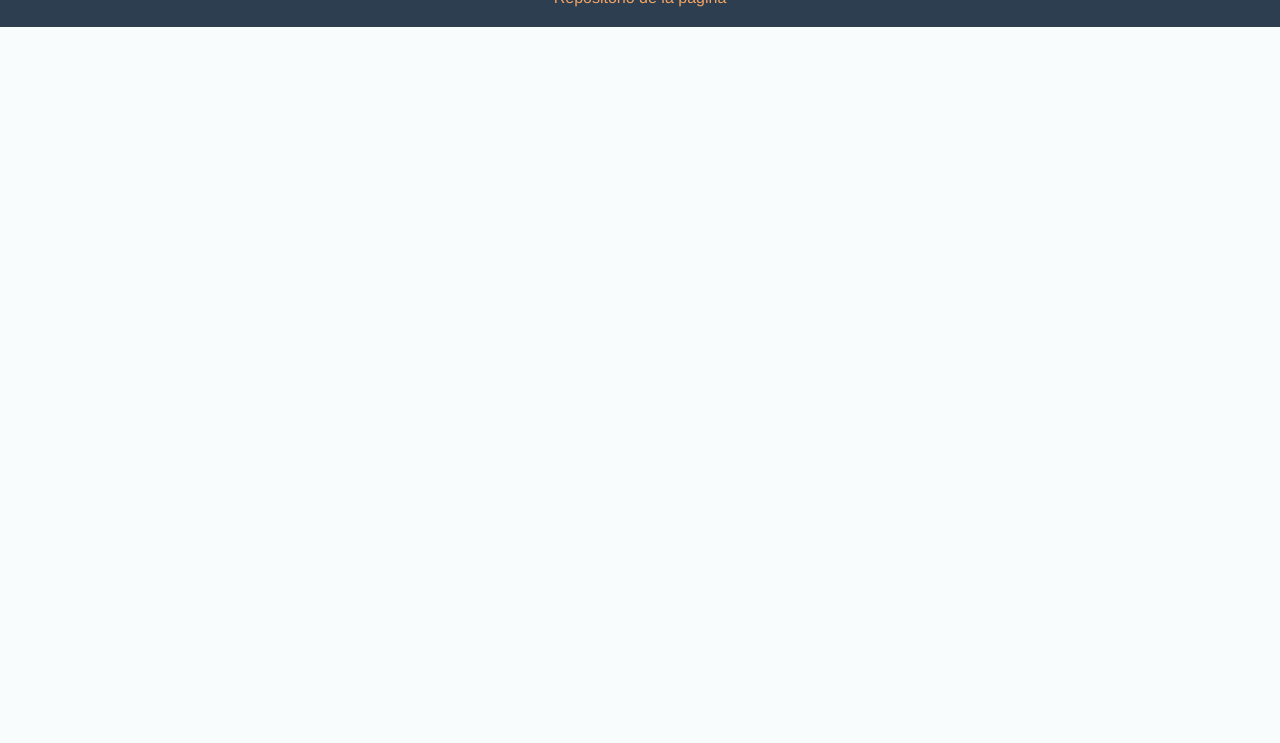
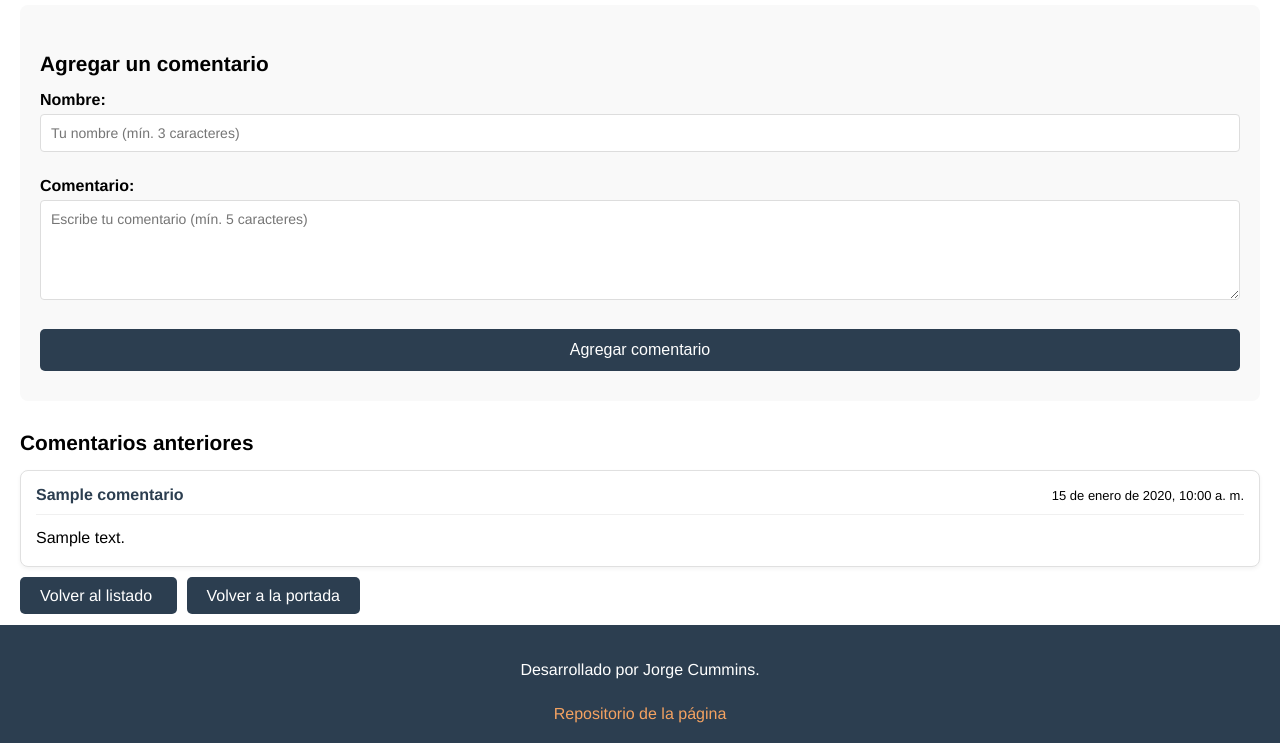
Before and after one commit to JorgeCSH/desarrollo_web_jorge_cummins, a Flask app: page /adoption-list/1 in a window 1280 px wide. Shown: the part 821-1564 px from the top of the page. Before the commit the page ends 848 px from the top, so only its background shows below. Run offline with Flask 3, Linux system fonts and the light colour scheme; tables that the repository leaves empty hold one stand-in row (values such as "Sample post").

Commit message:
feat: add comments functionality ok, nuevo mega hiper commit, en este caso añado todo lo relacionado con los comentarios....debi haber hecho otro commit, cerre pycharm y despues borre y clone el repo sin guardar :(

```diff
--- a/Tarea_3/app.py
+++ b/Tarea_3/app.py
@@ -3,6 +3,7 @@ from utils.validations import *
 from flask_cors import cross_origin
 import database.db as db
 from werkzeug.utils import secure_filename
+
 import hashlib
 import filetype
 import os
@@ -117,5 +118,32 @@ def avisos_por_mes():
     datos = db.get_avisos_por_mes()
     return jsonify(datos)
 
+
+@app.route('/api/avisos/<int:aviso_id>/comentarios', methods=['POST'])
+@cross_origin(origin="*", supports_credentials=True)
+def agregar_comentario(aviso_id):
+    aviso = db.get_aviso_detalle(aviso_id)
+    if not aviso:
+        return jsonify({'success': False, 'errores': ['El aviso no existe']}), 404
+    errores = validar_comentario(request.form)
+    if errores:
+        return jsonify({'success': False, 'errores': errores}), 400
+    comentario_id = db.crear_comentario(
+        aviso_id=aviso_id,
+        nombre=request.form['nombre'].strip(),
+        texto=request.form['texto'].strip()
+    )
+    if not comentario_id:
+        return jsonify({'success': False, 'errores': ['Error al guardar el comentario']}), 500
+    return jsonify({'success': True, 'mensaje': 'Comentario agregado exitosamente'}), 201
+
+
+@app.route('/api/avisos/<int:aviso_id>/comentarios', methods=['GET'])
+@cross_origin(origin="*", supports_credentials=True)
+def obtener_comentarios(aviso_id):
+    comentarios = db.get_comentarios_por_aviso(aviso_id)
+    return jsonify({'success': True, 'comentarios': comentarios}), 200
+
+
 if __name__ == "__main__":
     app.run(debug=True)
--- a/Tarea_3/static/css/adoption-list.css
+++ b/Tarea_3/static/css/adoption-list.css
@@ -129,3 +129,160 @@
 #cerrar-foto:hover {
     background-color: #b3b3b3;
 }
+
+/* ========================================
+   Estilos para comentarios
+   ======================================== */
+
+.comentarios-seccion {
+    margin-top: 40px;
+    padding-top: 30px;
+    border-top: 2px solid #e0e0e0;
+}
+
+.comentarios-seccion h3 {
+    font-size: 1.8em;
+    margin-bottom: 20px;
+}
+
+.comentarios-seccion h4 {
+    font-size: 1.3em;
+    margin-bottom: 15px;
+}
+
+/* Formulario de comentarios */
+.comentario-form-container {
+    background-color: #f9f9f9;
+    padding: 20px;
+    border-radius: 8px;
+    margin-bottom: 30px;
+}
+
+.comentario-form .form-group {
+    margin-bottom: 15px;
+}
+
+.comentario-form label {
+    display: block;
+    font-weight: bold;
+    margin-bottom: 5px;
+}
+
+.comentario-form input[type="text"],
+.comentario-form textarea {
+    width: 100%;
+    padding: 10px;
+    border: 1px solid #ddd;
+    border-radius: 4px;
+    font-family: inherit;
+    font-size: 14px;
+    box-sizing: border-box;
+}
+
+.comentario-form textarea {
+    resize: vertical;
+    min-height: 100px;
+}
+
+.comentario-form input:focus,
+.comentario-form textarea:focus {
+    outline: none;
+    color: #2c3e50;
+}
+
+.btn-agregar-comentario {
+    background-color: #2c3e50;
+    color: white;
+    padding: 12px 30px;
+    border: none;
+    border-radius: 5px;
+    font-size: 16px;
+    cursor: pointer;
+    transition: background-color 0.3s ease;
+}
+
+.btn-agregar-comentario:hover {
+    background-color: #2c3e50;
+}
+
+/* Errores y mensajes */
+.errores-comentario {
+    margin: 15px 0;
+    padding: 10px;
+    border-radius: 5px;
+    display: none;
+}
+
+.errores-comentario.error {
+    background-color: #ffe6e6;
+    border: 1px solid #ffcccc;
+    color: #cc0000;
+}
+
+.errores-comentario.success {
+    background-color: #e6ffe6;
+    border: 1px solid #ccffcc;
+    color: #2c3e50;
+}
+
+.lista-errores {
+    margin: 0;
+    padding-left: 20px;
+}
+
+.lista-errores li {
+    margin: 5px 0;
+}
+
+/* Lista de comentarios */
+.comentarios-lista {
+    margin-top: 30px;
+}
+
+#lista-comentarios {
+    margin-top: 15px;
+}
+
+.comentario-item {
+    background-color: #fff;
+    border: 1px solid #e0e0e0;
+    border-radius: 8px;
+    padding: 15px;
+    margin-bottom: 15px;
+    box-shadow: 0 2px 4px rgba(0,0,0,0.05);
+}
+
+.comentario-header {
+    display: flex;
+    justify-content: space-between;
+    align-items: center;
+    margin-bottom: 10px;
+    padding-bottom: 10px;
+    border-bottom: 1px solid #f0f0f0;
+}
+
+.comentario-autor {
+    color: #2c3e50;
+    font-size: 16px;
+}
+
+.comentario-fecha {
+    font-size: 13px;
+}
+
+.comentario-texto {
+    line-height: 1.6;
+    margin: 0;
+    word-wrap: break-word;
+}
+
+.sin-comentarios,
+.cargando,
+.error {
+    text-align: center;
+    padding: 20px;
+}
+
+.error {
+    color: #cc0000;
+}
--- /dev/null
+++ b/Tarea_3/static/scripts/javascript/comentarios.js
@@ -0,0 +1,142 @@
+const cargarComentarios = (avisoId) => {
+    const lista = document.getElementById('lista-comentarios');
+
+    fetch(`/api/avisos/${avisoId}/comentarios`)
+        .then(res => res.json())
+        .then(data => {
+            if (data.success && data.comentarios.length > 0) {
+                mostrarComentarios(data.comentarios);
+            } else {
+                lista.innerHTML = '<p class="sin-comentarios">No hay comentarios.</p>';
+            }
+        })
+        .catch(err => {
+            console.error('Error:', err);
+            lista.innerHTML = '<p class="error">Error al cargar comentarios</p>';
+        });
+};
+
+const mostrarComentarios = (comentarios) => {
+    const lista = document.getElementById('lista-comentarios');
+    lista.innerHTML = ''; // limpiar antes
+
+    if (!comentarios || comentarios.length === 0) {
+        lista.innerHTML = '<p class="sin-comentarios">No hay comentarios.</p>';
+        return;
+    }
+
+    for (const c of comentarios) {
+        const fecha = new Date(c.fecha).toLocaleString('es-CL', {
+            year: 'numeric',
+            month: 'long',
+            day: 'numeric',
+            hour: '2-digit',
+            minute: '2-digit'
+        });
+
+        const comentarioDiv = document.createElement('div');
+        comentarioDiv.classList.add('comentario-item');
+
+        comentarioDiv.innerHTML = `
+            <div class="comentario-header">
+                <strong class="comentario-autor">${c.nombre}</strong>
+                <span class="comentario-fecha">${fecha}</span>
+            </div>
+            <p class="comentario-texto">${c.texto}</p>
+        `;
+
+        lista.appendChild(comentarioDiv);
+    }
+};
+
+const validarComentario = (nombre, texto) => {
+    const errores = [];
+
+    if (!nombre || nombre.length < 3) {
+        errores.push('El nombre debe tener al menos 3 caracteres');
+    }
+    if (nombre.length > 80) {
+        errores.push('El nombre no puede tener más de 80 caracteres');
+    }
+    if (!texto || texto.length < 5) {
+        errores.push('El comentario debe tener al menos 5 caracteres');
+    }
+    if (texto.length > 300) {
+        errores.push('El comentario no puede tener más de 300 caracteres');
+    }
+
+    return errores;
+};
+
+const mostrarMensaje = (mensaje, tipo) => {
+    const erroresDiv = document.getElementById('comentario-errores');
+    erroresDiv.innerHTML = '';
+
+    if (Array.isArray(mensaje)) {
+        const ul = document.createElement('ul');
+        ul.classList.add('lista-errores');
+        for (const m of mensaje) {
+            const li = document.createElement('li');
+            li.textContent = m;
+            ul.appendChild(li);
+        }
+        erroresDiv.appendChild(ul);
+    } else {
+        erroresDiv.textContent = mensaje;
+    }
+
+    erroresDiv.style.display = 'block';
+    erroresDiv.className = `errores-comentario ${tipo}`;
+
+    if (tipo === 'success') {
+    erroresDiv.classList.add('success');
+    }
+};
+
+const inicializarFormulario = (avisoId) => {
+    const form = document.getElementById('form-comentario');
+
+    form.addEventListener('submit', (e) => {
+        e.preventDefault();
+
+        const formData = new FormData(form);
+        const nombre = formData.get('nombre').trim();
+        const texto = formData.get('texto').trim();
+
+        const errores = validarComentario(nombre, texto);
+
+        if (errores.length > 0) {
+            mostrarMensaje(errores, 'error');
+            return;
+        }
+
+        fetch(`/api/avisos/${avisoId}/comentarios`, {
+            method: 'POST',
+            body: formData
+        })
+        .then(res => res.json())
+        .then(data => {
+            if (data.success) {
+                form.reset();
+                mostrarMensaje('Comentario agregado', 'success');
+                cargarComentarios(avisoId);
+            } else {
+                mostrarMensaje(data.errores || ['Error al subir comentario'], 'error');
+            }
+        })
+        .catch(err => {
+            console.error('Error:', err);
+            mostrarMensaje(['Error en conexion'], 'error');
+        });
+    });
+};
+
+document.addEventListener('DOMContentLoaded', () => {
+    const partes = window.location.pathname.split('/');
+    const avisoId = partes[partes.length - 1];
+
+    if (avisoId && !isNaN(avisoId)) {
+        cargarComentarios(avisoId);
+        inicializarFormulario(avisoId);
+    }
+});
--- a/Tarea_3/templates/adoption-list.html
+++ b/Tarea_3/templates/adoption-list.html
@@ -62,12 +62,63 @@
         </div>
     </div>
 
+    <!-- ============================================ -->
+    <!-- SECCIÓN DE COMENTARIOS - NUEVO -->
+    <!-- ============================================ -->
+    <div class="comentarios-seccion">
+        <h3>Comentarios</h3>
+
+        <!-- Formulario para agregar comentario -->
+        <div class="comentario-form-container">
+            <h4>Agregar un comentario</h4>
+            <form id="form-comentario" class="comentario-form">
+                <div class="form-group">
+                    <label for="comentario-nombre">Nombre:</label>
+                    <input
+                        type="text"
+                        id="comentario-nombre"
+                        name="nombre"
+                        minlength="3"
+                        maxlength="80"
+                        required
+                        placeholder="Tu nombre (mín. 3 caracteres)">
+                </div>
+
+                <div class="form-group">
+                    <label for="comentario-texto">Comentario:</label>
+                    <textarea
+                        id="comentario-texto"
+                        name="texto"
+                        rows="4"
+                        cols="50"
+                        minlength="5"
+                        maxlength="300"
+                        required
+                        placeholder="Escribe tu comentario (mín. 5 caracteres)"></textarea>
+                </div>
+
+                <div id="comentario-errores" class="errores-comentario"></div>
+
+                <button type="submit" class="btn-agregar-comentario">Agregar comentario</button>
+            </form>
+        </div>
+
+        <!-- Lista de comentarios -->
+        <div class="comentarios-lista">
+            <h4>Comentarios anteriores</h4>
+            <div id="lista-comentarios">
+                <p class="cargando">Cargando comentarios...</p>
+            </div>
+        </div>
+    </div>
+    <!-- FIN SECCIÓN DE COMENTARIOS -->
+
     <div style="margin-top: 20px;">
-        <a href="{{ url_for('adoption_list') }}" style="padding: 10px 20px; background-color: #007bff; color: white; text-decoration: none; border-radius: 5px; margin-right: 10px;">
+        <a href="{{ url_for('adoption_list') }}" style="padding: 10px 20px; background-color:  #2c3e50; color: white; text-decoration: none; border-radius: 5px; margin-right: 10px;">
             Volver al listado
         </a>
         <a href="{{ url_for('index') }}"
-           style="padding: 10px 20px; background-color: #28a745; color: white; text-decoration: none; border-radius: 5px;">
+           style="padding: 10px 20px; background-color: #2c3e50; color: white; text-decoration: none; border-radius: 5px;">
             Volver a la portada
         </a>
     </div>
@@ -122,4 +173,5 @@
 {% endblock %}
 
 {% block scripts %}
+<script src="{{ url_for('static', filename='scripts/javascript/comentarios.js') }}"></script>
 {% endblock %}
```
Also changed, not shown: Tarea_3/database/db.py (+46 -0 lines), Tarea_3/utils/validations.py (+25 -0 lines).
